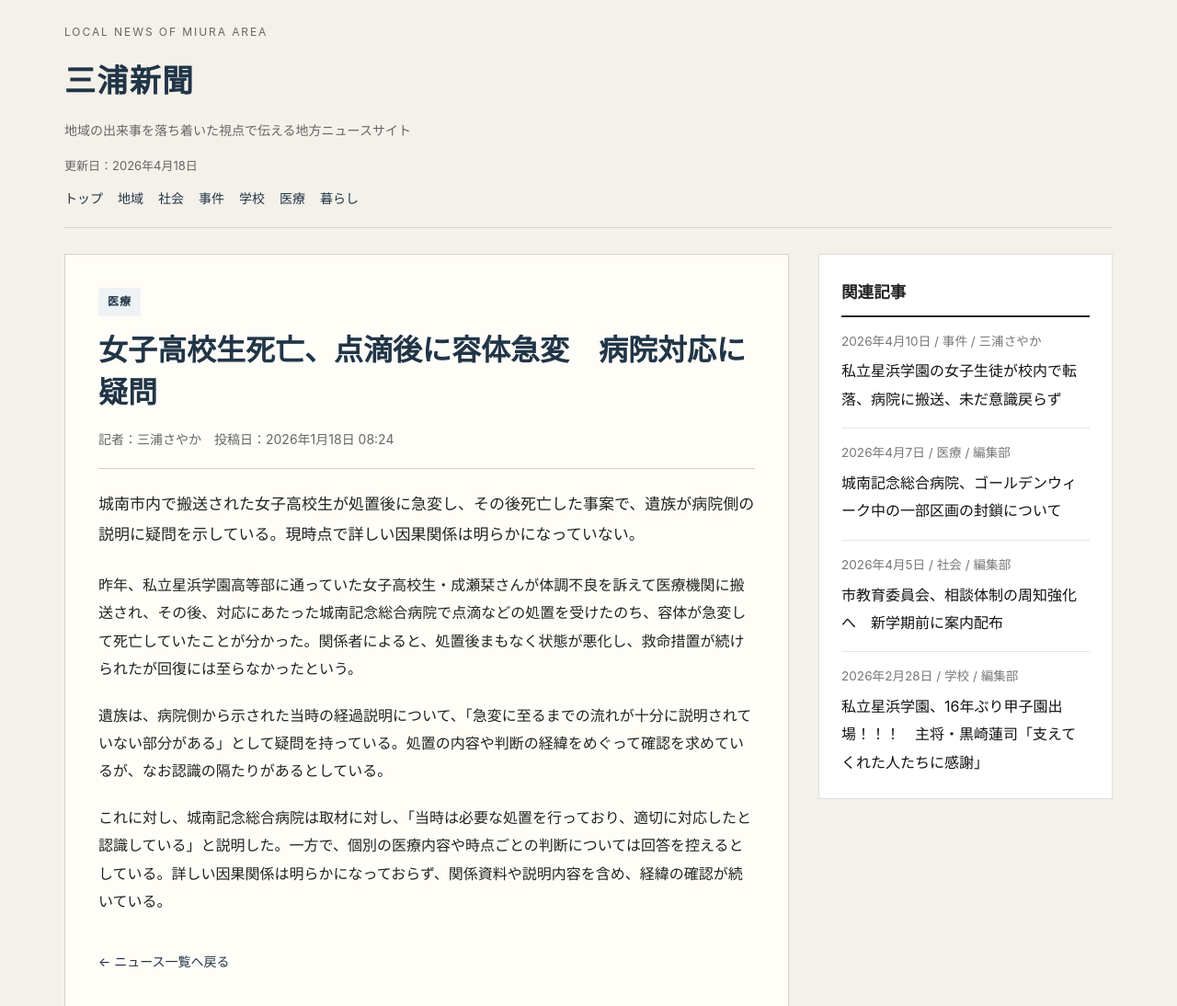
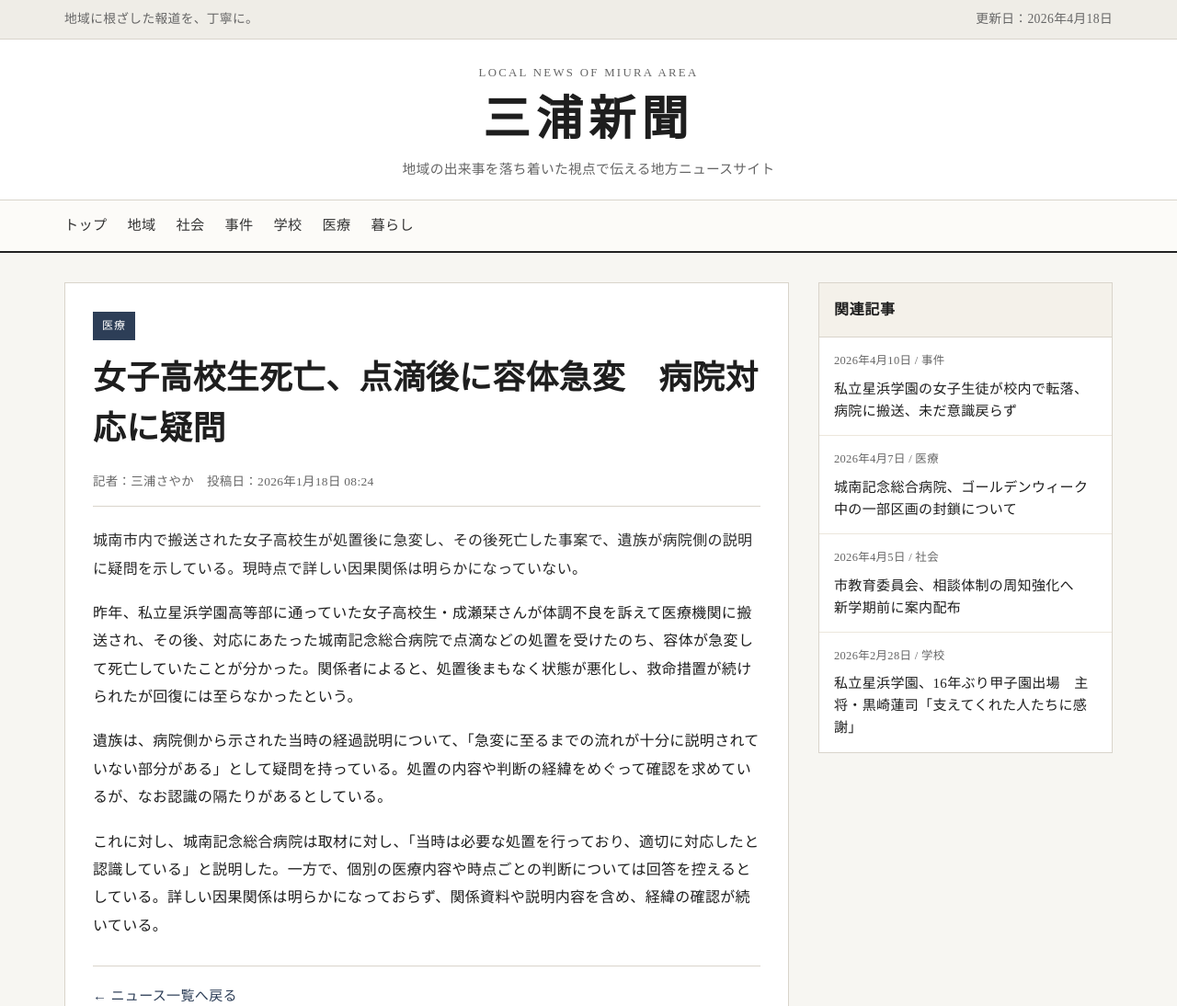
Before and after one commit to ryosukeucchi0112-boop/news-article-naruse, a plain HTML site: page index.html in a window 1280 px wide. Shown: the top 1094 px of the page at 92% size. Drawn offline with Linux system fonts and the light colour scheme.

Commit message:
Refactor styles and structure in index.html

```diff
--- a/index.html
+++ b/index.html
@@ -10,26 +10,37 @@
   />
   <style>
     :root {
-      --bg: #f4f1ea;
-      --paper: #fffdf8;
-      --text: #222;
-      --muted: #666;
-      --line: #d8d1c4;
-      --accent: #213547;
-      --accent-soft: #eef2f5;
+      --bg: #f7f6f2;
+      --paper: #ffffff;
+      --ink: #1e1e1e;
+      --muted: #666666;
+      --line: #d9d4cb;
+      --accent: #6a1f1f;
+      --accent-dark: #2d3e57;
+      --hover: #f2efea;
+      --max: 1180px;
     }
 
     * {
       box-sizing: border-box;
     }
 
+    html {
+      scroll-behavior: smooth;
+    }
+
     body {
       margin: 0;
-      font-family: -apple-system, BlinkMacSystemFont, "Hiragino Kaku Gothic ProN",
-        "Yu Gothic", "Meiryo", sans-serif;
+      font-family:
+        "Hiragino Mincho ProN",
+        "Yu Mincho",
+        "YuMincho",
+        "Noto Serif JP",
+        serif;
+      color: var(--ink);
       background: var(--bg);
-      color: var(--text);
       line-height: 1.9;
+      letter-spacing: 0.02em;
     }
 
     a {
@@ -37,55 +48,89 @@
       text-decoration: none;
     }
 
-    .site-wrap {
-      max-width: 1180px;
+    .topbar {
+      border-bottom: 1px solid var(--line);
+      background: #efede7;
+      font-size: 0.86rem;
+      color: var(--muted);
+    }
+
+    .topbar-inner {
+      max-width: var(--max);
       margin: 0 auto;
-      padding: 0 20px 48px;
+      padding: 8px 20px;
+      display: flex;
+      justify-content: space-between;
+      gap: 16px;
+      flex-wrap: wrap;
     }
 
     .site-header {
-      border-bottom: 1px solid var(--line);
-      padding: 24px 0 18px;
-      margin-bottom: 28px;
+      background: var(--paper);
+      border-bottom: 2px solid #222;
     }
 
-    .header-top {
-      font-size: 12px;
-      letter-spacing: 0.16em;
+    .site-header-inner {
+      max-width: var(--max);
+      margin: 0 auto;
+      padding: 24px 20px 18px;
+    }
+
+    .site-name-wrap {
+      text-align: center;
+    }
+
+    .site-kicker {
+      margin: 0 0 8px;
+      font-size: 0.8rem;
       color: var(--muted);
-      margin-bottom: 10px;
+      letter-spacing: 0.18em;
     }
 
     .site-title {
       margin: 0;
-      font-size: 34px;
-      font-family: "Yu Mincho", "Hiragino Mincho ProN", serif;
-      letter-spacing: 0.04em;
+      font-size: clamp(2rem, 4vw, 3.3rem);
+      font-weight: 700;
+      letter-spacing: 0.12em;
+      line-height: 1.2;
+    }
+
+    .site-sub {
+      margin: 10px 0 0;
+      font-size: 0.92rem;
+      color: var(--muted);
+    }
+
+    .global-nav {
+      border-top: 1px solid var(--line);
+      background: #fcfbf8;
+    }
+
+    .global-nav-inner {
+      max-width: var(--max);
+      margin: 0 auto;
+      padding: 0 20px;
+      display: flex;
+      gap: 22px;
+      overflow-x: auto;
+      white-space: nowrap;
+    }
+
+    .global-nav a {
+      display: inline-block;
+      padding: 13px 0;
+      font-size: 0.95rem;
+      color: #333;
+    }
+
+    .global-nav a:hover {
       color: var(--accent);
     }
 
-    .site-subtitle {
-      margin: 8px 0 12px;
-      color: var(--muted);
-      font-size: 14px;
-    }
-
-    .header-meta {
-      font-size: 13px;
-      color: var(--muted);
-      margin-bottom: 10px;
-    }
-
-    .nav {
-      display: flex;
-      flex-wrap: wrap;
-      gap: 16px;
-      font-size: 14px;
-      color: var(--accent);
-    }
-
-    .nav a:hover {
-      text-decoration: underline;
+    .page {
+      max-width: var(--max);
+      margin: 0 auto;
+      padding: 32px 20px 48px;
     }
 
     .content-grid {
@@ -95,182 +140,221 @@
       align-items: start;
     }
 
-    .article-card {
+    .article {
       background: var(--paper);
       border: 1px solid var(--line);
-      padding: 34px 36px;
+      box-shadow: 0 1px 0 rgba(0, 0, 0, 0.03);
+      padding: 30px 30px 34px;
+      min-width: 0;
     }
 
     .category {
       display: inline-block;
       margin-bottom: 14px;
       padding: 4px 10px;
-      background: var(--accent-soft);
-      color: var(--accent);
-      font-size: 12px;
-      font-weight: 700;
+      font-size: 0.75rem;
       letter-spacing: 0.08em;
+      color: #fff;
+      background: var(--accent-dark);
     }
 
     .article-title {
-      margin: 0 0 14px;
-      font-size: 32px;
-      line-height: 1.45;
-      font-family: "Yu Mincho", "Hiragino Mincho ProN", serif;
+      margin: 0 0 16px;
+      font-size: clamp(1.7rem, 2.8vw, 2.35rem);
+      line-height: 1.55;
+      letter-spacing: 0.01em;
+    }
+
+    .meta {
+      display: flex;
+      flex-wrap: wrap;
+      gap: 10px 14px;
+      font-size: 0.84rem;
+      color: var(--muted);
+      margin-bottom: 22px;
+      padding-bottom: 14px;
+      border-bottom: 1px solid var(--line);
+      align-items: center;
+    }
+
+    .lead {
+      margin: 0 0 22px;
+      font-size: 1.02rem;
+      color: #2a2a2a;
+    }
+
+    .article p {
+      margin: 0 0 18px;
+      font-size: 1rem;
+    }
+
+    .back-link {
+      margin-top: 28px;
+      padding-top: 18px;
+      border-top: 1px solid var(--line);
+      font-size: 0.94rem;
+    }
+
+    .back-link a {
+      color: var(--accent-dark);
+    }
+
+    .back-link a:hover {
       color: var(--accent);
     }
 
-    .article-meta {
-      font-size: 14px;
-      color: var(--muted);
-      margin-bottom: 22px;
-      padding-bottom: 18px;
-      border-bottom: 1px solid var(--line);
+    .sidebar {
+      min-width: 0;
     }
 
-    .lead {
-      margin: 0 0 24px;
-      font-size: 17px;
+    .side-box {
+      background: var(--paper);
+      border: 1px solid var(--line);
+      margin-bottom: 18px;
     }
 
-    .article-body p {
-      margin: 0 0 20px;
-    }
-
-    .back-link {
-      display: inline-block;
-      margin-top: 18px;
-      color: var(--accent);
-      font-size: 14px;
-    }
-
-    .back-link:hover {
-      text-decoration: underline;
-    }
-
-    .side-card {
-      background: #fff;
-      border: 1px solid #ddd;
-      padding: 24px;
-      position: sticky;
-      top: 24px;
-    }
-
-    .section-title {
-      margin: 0 0 16px;
-      padding-bottom: 8px;
-      font-size: 1.1rem;
-      border-bottom: 2px solid #222;
+    .side-box h3 {
+      margin: 0;
+      padding: 14px 16px;
+      border-bottom: 1px solid var(--line);
+      font-size: 1rem;
+      background: #f4f1ea;
+      letter-spacing: 0.04em;
     }
 
     .related-list {
-      display: flex;
-      flex-direction: column;
-      gap: 16px;
+      list-style: none;
+      margin: 0;
+      padding: 0;
     }
 
-    .related-item {
-      padding-bottom: 16px;
-      border-bottom: 1px solid #e5e5e5;
+    .related-list li {
+      border-bottom: 1px solid #ece7dc;
     }
 
-    .related-item:last-child {
-      padding-bottom: 0;
+    .related-list li:last-child {
       border-bottom: none;
     }
 
-    .related-meta {
+    .related-list a {
+      display: block;
+      padding: 14px 16px;
+      transition: 0.2s ease;
+    }
+
+    .related-list a:hover {
+      background: var(--hover);
+    }
+
+    .related-date {
+      display: block;
       margin-bottom: 6px;
-      font-size: 0.85rem;
-      color: #777;
+      font-size: 0.78rem;
+      color: var(--muted);
+    }
+
+    .related-title {
+      display: block;
+      font-size: 0.94rem;
       line-height: 1.6;
     }
 
-    .related-title a {
-      color: #111;
-      text-decoration: none;
-      line-height: 1.6;
-    }
-
-    .related-title a:hover {
-      text-decoration: underline;
+    .fiction-note {
+      margin-top: 18px;
+      padding-top: 14px;
+      border-top: 1px solid var(--line);
+      color: var(--muted);
+      font-size: 0.82rem;
+      line-height: 1.8;
     }
 
     .site-footer {
-      text-align: center;
-      color: var(--muted);
-      font-size: 13px;
-      padding: 28px 0 10px;
+      margin-top: 44px;
+      border-top: 2px solid #222;
+      background: #f1eee8;
     }
 
-    .fiction-note {
-      margin-top: 12px;
-      padding-top: 12px;
-      border-top: 1px solid var(--line);
-      font-size: 12px;
+    .site-footer-inner {
+      max-width: var(--max);
+      margin: 0 auto;
+      padding: 20px;
       color: var(--muted);
-      line-height: 1.7;
+      font-size: 0.88rem;
+      display: flex;
+      justify-content: space-between;
+      gap: 16px;
+      flex-wrap: wrap;
     }
 
     @media (max-width: 900px) {
       .content-grid {
         grid-template-columns: 1fr;
       }
-
-      .side-card {
-        position: static;
-      }
     }
 
-    @media (max-width: 720px) {
-      .site-title {
-        font-size: 28px;
+    @media (max-width: 600px) {
+      .site-header-inner {
+        padding: 20px 16px 16px;
       }
 
-      .article-card,
-      .side-card {
-        padding: 24px 18px;
+      .page {
+        padding: 22px 16px 40px;
+      }
+
+      .article {
+        padding: 22px 16px 26px;
       }
 
       .article-title {
-        font-size: 26px;
+        font-size: 1.45rem;
       }
     }
   </style>
 </head>
 <body>
-  <div class="site-wrap">
+  <div class="topbar">
+    <div class="topbar-inner">
+      <div>地域に根ざした報道を、丁寧に。</div>
+      <div>更新日：2026年4月18日</div>
+    </div>
+  </div>
+
   <header class="site-header">
-      <div class="header-top">LOCAL NEWS OF MIURA AREA</div>
-      <h1 class="site-title">
-        <a href="https://ryosukeucchi0112-boop.github.io/miura.news/">三浦新聞</a>
-      </h1>
-      <p class="site-subtitle">地域の出来事を落ち着いた視点で伝える地方ニュースサイト</p>
-      <div class="header-meta">更新日：2026年4月18日</div>
-      <nav class="nav">
-        <a href="https://ryosukeucchi0112-boop.github.io/miura.news/">トップ</a>
-        <a href="https://ryosukeucchi0112-boop.github.io/miura.news/">地域</a>
-        <a href="https://ryosukeucchi0112-boop.github.io/miura.news/">社会</a>
-        <a href="https://ryosukeucchi0112-boop.github.io/miura.news/">事件</a>
-        <a href="https://ryosukeucchi0112-boop.github.io/miura.news/">学校</a>
-        <a href="https://ryosukeucchi0112-boop.github.io/miura.news/">医療</a>
-        <a href="https://ryosukeucchi0112-boop.github.io/miura.news/">暮らし</a>
+    <div class="site-header-inner">
+      <div class="site-name-wrap">
+        <p class="site-kicker">LOCAL NEWS OF MIURA AREA</p>
+        <h1 class="site-title"><a href="index.html">三浦新聞</a></h1>
+        <p class="site-sub">地域の出来事を落ち着いた視点で伝える地方ニュースサイト</p>
+      </div>
+    </div>
+
+    <nav class="global-nav" aria-label="グローバルナビゲーション">
+      <div class="global-nav-inner">
+        <a href="index.html">トップ</a>
+        <a href="#">地域</a>
+        <a href="#">社会</a>
+        <a href="#">事件</a>
+        <a href="#">学校</a>
+        <a href="#">医療</a>
+        <a href="#">暮らし</a>
+      </div>
     </nav>
   </header>
 
-    <main class="content-grid">
-      <article class="article-card">
+  <main class="page">
+    <div class="content-grid">
+      <article class="article">
         <div class="category">医療</div>
         <h1 class="article-title">女子高校生死亡、点滴後に容体急変　病院対応に疑問</h1>
-        <div class="article-meta">
-          記者：三浦さやか　投稿日：2026年1月18日 08:24
+        <div class="meta">
+          <span>記者：三浦さやか</span>
+          <span>投稿日：2026年1月18日 08:24</span>
         </div>
 
         <p class="lead">
           城南市内で搬送された女子高校生が処置後に急変し、その後死亡した事案で、遺族が病院側の説明に疑問を示している。現時点で詳しい因果関係は明らかになっていない。
         </p>
 
-        <div class="article-body">
         <p>
           昨年、私立星浜学園高等部に通っていた女子高校生・成瀬栞さんが体調不良を訴えて医療機関に搬送され、その後、対応にあたった城南記念総合病院で点滴などの処置を受けたのち、容体が急変して死亡していたことが分かった。関係者によると、処置後まもなく状態が悪化し、救命措置が続けられたが回復には至らなかったという。
         </p>
@@ -282,63 +366,55 @@
         <p>
           これに対し、城南記念総合病院は取材に対し、「当時は必要な処置を行っており、適切に対応したと認識している」と説明した。一方で、個別の医療内容や時点ごとの判断については回答を控えるとしている。詳しい因果関係は明らかになっておらず、関係資料や説明内容を含め、経緯の確認が続いている。
         </p>
+
+        <div class="back-link">
+          <a href="index.html">← ニュース一覧へ戻る</a>
         </div>
 
-        <a class="back-link" href="https://ryosukeucchi0112-boop.github.io/miura.news/">
-          ← ニュース一覧へ戻る
-        </a>
-      </article>
-
-      <aside class="side-card">
-        <h2 class="section-title">関連記事</h2>
-
-        <div class="related-list">
-          <article class="related-item">
-            <div class="related-meta">2026年4月10日 / 事件 / 三浦さやか</div>
-            <div class="related-title">
-              <a href="https://ryosukeucchi0112-boop.github.io/news-article-student-fall/">
-               私立星浜学園の女子生徒が校内で転落、病院に搬送、未だ意識戻らず
-              </a>
+        <div class="fiction-note">
+          ※本ページはフィクションとして制作されたもので、実在の名称・人物・出来事とは関係ありません。
         </div>
       </article>
 
-          <article class="related-item">
-            <div class="related-meta">2026年4月7日 / 医療 / 編集部</div>
-            <div class="related-title">
+      <aside class="sidebar">
+        <section class="side-box">
+          <h3>関連記事</h3>
+          <ul class="related-list">
+            <li>
+              <a href="article1.html">
+                <span class="related-date">2026年4月10日 / 事件</span>
+                <span class="related-title">私立星浜学園の女子生徒が校内で転落、病院に搬送、未だ意識戻らず</span>
+              </a>
+            </li>
+            <li>
               <a href="#">
-                城南記念総合病院、ゴールデンウィーク中の一部区画の封鎖について
+                <span class="related-date">2026年4月7日 / 医療</span>
+                <span class="related-title">城南記念総合病院、ゴールデンウィーク中の一部区画の封鎖について</span>
               </a>
+            </li>
+            <li>
+              <a href="#">
+                <span class="related-date">2026年4月5日 / 社会</span>
+                <span class="related-title">市教育委員会、相談体制の周知強化へ　新学期前に案内配布</span>
+              </a>
+            </li>
+            <li>
+              <a href="article3.html">
+                <span class="related-date">2026年2月28日 / 学校</span>
+                <span class="related-title">私立星浜学園、16年ぶり甲子園出場　主将・黒崎蓮司「支えてくれた人たちに感謝」</span>
+              </a>
+            </li>
+          </ul>
+        </section>
+      </aside>
     </div>
-          </article>
-
-          <article class="related-item">
-            <div class="related-meta">2026年4月5日 / 社会 / 編集部</div>
-            <div class="related-title">
-              <a href="#">
-                市教育委員会、相談体制の周知強化へ　新学期前に案内配布
-              </a>
-            </div>
-          </article>
-
-          <article class="related-item">
-            <div class="related-meta">2026年2月28日 / 学校 / 編集部</div>
-            <div class="related-title">
-              <a href="#">
-                私立星浜学園、16年ぶり甲子園出場！！！　主将・黒崎蓮司「支えてくれた人たちに感謝」
-              </a>
-            </div>
-          </article>
-        </div>
-      </aside>
   </main>
 
   <footer class="site-footer">
+    <div class="site-footer-inner">
       <div>三浦新聞</div>
       <div>© 2026 Miura Shimbun</div>
-      <div class="fiction-note">
-        ※本ページはフィクションとして制作されたもので、実在の名称・人物・出来事とは関係ありません。
     </div>
   </footer>
-  </div>
 </body>
 </html>
```
Lines whose indentation alone changed are shown as unchanged.
